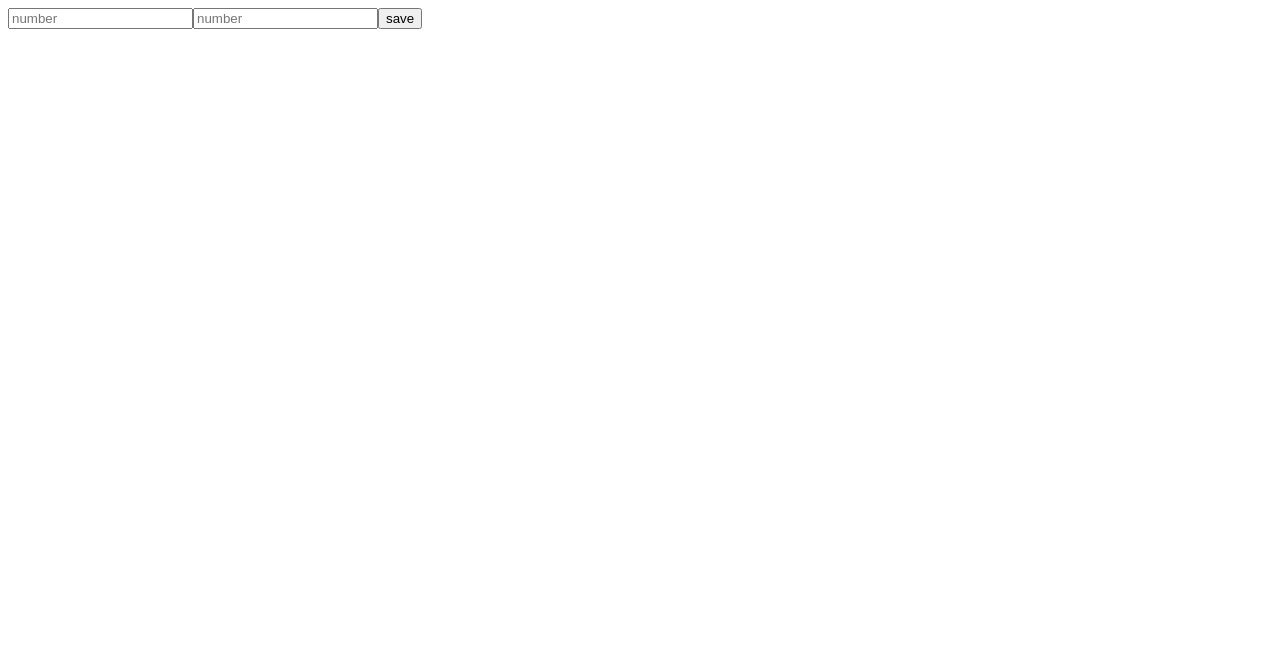
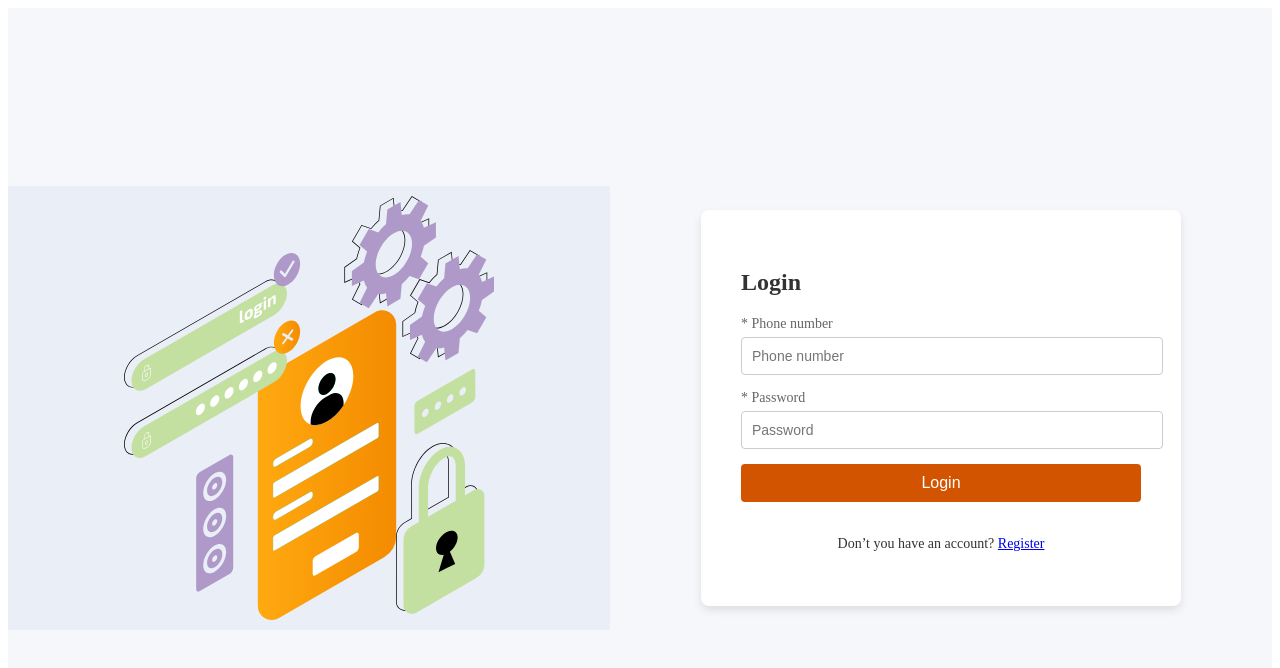
Before and after one commit to aabbdduulloo/technoArt-Admin, a React (Vite) app: page / in a window 1280 px wide. Shown: the top 668 px of the page. Built offline with nearby package versions, Linux system fonts and the light colour scheme.

Commit message:
signIn-ui

```diff
--- a/src/pages/sign-in/index.tsx
+++ b/src/pages/sign-in/index.tsx
@@ -1,6 +1,7 @@
 import { auth } from "@service";
 import { useState } from "react";
 import { saveToken } from "@token-service";
+import Logo from "../../assets/login-bg-CeJ_7tXc.svg";
 
 const Index = () => {
   const [phone_number, setPhone] = useState("");
@@ -15,20 +16,110 @@ const Index = () => {
   };
 
   return (
-    <div>
+    <div style={styles.container}>
+      <div style={styles.imageContainer}>
+        <img src={Logo} alt="Login Illustration" style={styles.image} />
+      </div>
+
+      <div style={styles.formContainer}>
+        <h2 style={styles.title}>Login</h2>
+        <div style={styles.inputGroup}>
+          <label style={styles.label}>* Phone number</label>
           <input
             type="text"
             onChange={e => setPhone(e.target.value)}
-        placeholder="number"
+            placeholder="Phone number"
+            style={styles.input}
           />
+        </div>
+        <div style={styles.inputGroup}>
+          <label style={styles.label}>* Password</label>
           <input
             type="password"
             onChange={e => setPassword(e.target.value)}
-        placeholder="number"
+            placeholder="Password"
+            style={styles.input}
           />
-      <button onClick={save}>save</button>
+        </div>
+        <button onClick={save} style={styles.button}>
+          Login
+        </button>
+        <p style={styles.registerText}>
+          Don’t you have an account? <a href="#">Register</a>
+        </p>
+      </div>
     </div>
   );
 };
 
+// CSS styles
+const styles = {
+  container: {
+    display: "flex",
+    height: "100vh",
+    alignItems: "center",
+    backgroundColor: "#f5f7fa",
+  },
+  imageContainer: {
+    flex: 0.5,
+    display: "flex",
+    alignItems: "center",
+    justifyContent: "center",
+    backgroundColor: "#e9eef7",
+    padding: "10px",
+  },
+  image: {
+    maxWidth: "100%",
+    maxHeight: "100%",
+    objectFit: "contain",
+  },
+  formContainer: {
+    flex: 0.5,
+    padding: "40px",
+    backgroundColor: "#ffffff",
+    boxShadow: "0 4px 8px rgba(0, 0, 0, 0.1)",
+    borderRadius: "8px",
+    maxWidth: "400px",
+    margin: "auto",
+  },
+  title: {
+    marginBottom: "20px",
+    fontSize: "24px",
+    fontWeight: "bold",
+    color: "#333333",
+  },
+  inputGroup: {
+    marginBottom: "15px",
+  },
+  label: {
+    display: "block",
+    marginBottom: "5px",
+    fontSize: "14px",
+    color: "#666666",
+  },
+  input: {
+    width: "100%",
+    padding: "10px",
+    border: "1px solid #cccccc",
+    borderRadius: "4px",
+    fontSize: "14px",
+  },
+  button: {
+    width: "100%",
+    padding: "10px",
+    backgroundColor: "#d35400",
+    color: "#ffffff",
+    border: "none",
+    borderRadius: "4px",
+    cursor: "pointer",
+    fontSize: "16px",
+    marginBottom: "20px",
+  },
+  registerText: {
+    textAlign: "center",
+    fontSize: "14px",
+    color: "#333333",
+  },
+};
+
 export default Index;
```
Also changed, not shown: public/login-bg-CeJ_7tXc.svg (added), src/assets/login-bg-CeJ_7tXc.svg (added). Lines whose indentation alone changed are shown as unchanged.
